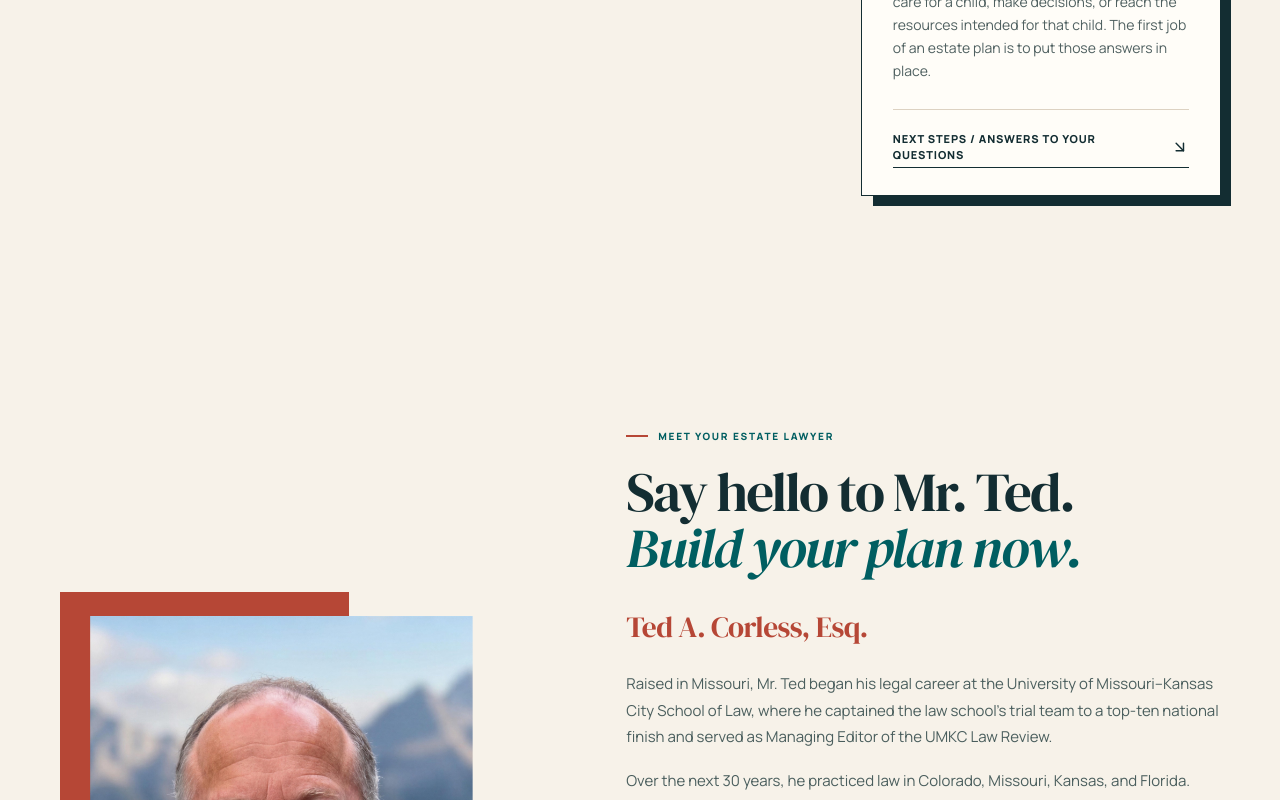
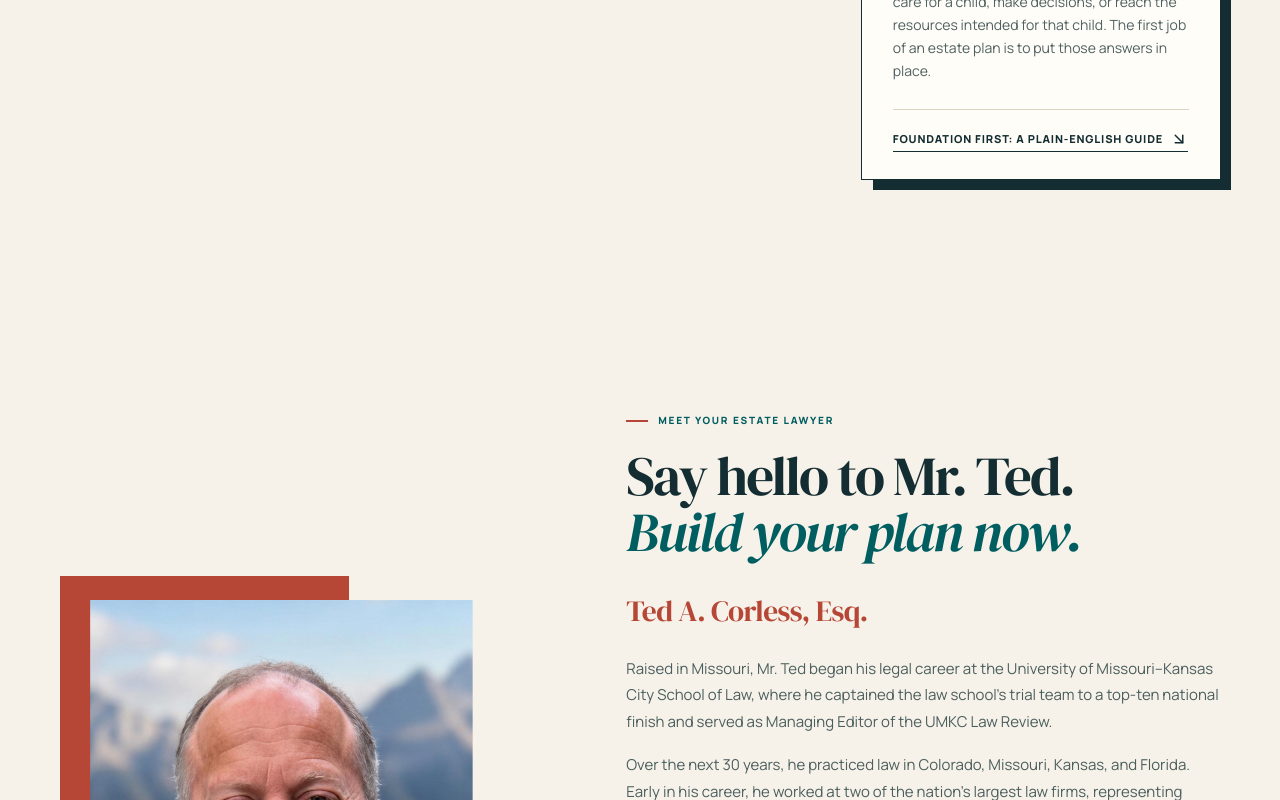
Before and after one commit to tedcorless/corless-estate-law, a React (Vite) app: page / in a window 1280 px wide. Shown: the part 1380-2180 px from the top of the page. Built offline with nearby package versions, Linux system fonts and the light colour scheme.

Commit message:
Add files via upload

```diff
--- a/src/Home.tsx
+++ b/src/Home.tsx
@@ -30,7 +30,7 @@ const planningTableUrl = "/hero-desk-flatirons.jpg";
 const boulderFieldGuideUrl = "/hero-desk-flatirons.jpg";
 const boulderFamilyUrl = "/hero-desk-flatirons.jpg";
 const tedCorlessHeadshotUrl = "/ted-corless-headshot.jpg";
-const foundationGuideUrl = "/foundation-first-guide.md";
+const foundationGuideUrl = "/Foundation-First-Guide.pdf";
 const publicPhone = "(720) 378-8967";
 const publicPhoneHref = "tel:+17203788967";
 
@@ -232,7 +232,7 @@ export default function Home() {
             <h3>Take care of the children first.</h3>
             <p>If a parent dies or becomes unable to act, a family should not be left wondering who can care for a child, make decisions, or reach the resources intended for that child. The first job of an estate plan is to put those answers in place.</p>
             <div className="scope-line" />
-            <a className="text-link" href={foundationGuideUrl} download="corless-foundation-first-guide.md">Next Steps / Answers to Your Questions <ArrowDownRight size={18} /></a>
+            <a className="text-link" href={foundationGuideUrl} download="Corless-Foundation-First-Guide.pdf">Foundation First: A Plain-English Guide <ArrowDownRight size={18} /></a>
           </div>
         </section>
 
@@ -362,10 +362,10 @@ export default function Home() {
               <SectionLabel>Foundation First guide</SectionLabel>
               <h2 id="guide-title">Children first. <em>Foundation first.</em></h2>
               <p>
-              Download Next Steps / Answers to Your Questions for a plain-English explanation of the foundational decisions that protect children, family, assets, and your wishes before more advanced tax or savings planning begins.
+              Download Foundation First: A Plain-English Guide to Getting Started. It covers the core decisions that protect your children, your family, and your wishes—and how the process with Mr. Ted works, step by step.
               </p>
             <div className="guide-safeguard"><LockKeyhole size={17} /><span>Keep the public step simple. Do not enter asset, account, document, or other confidential details here.</span></div>
-            <a className="guide-download" href={foundationGuideUrl} download="corless-foundation-first-guide.md"><FolderOpen size={17} /> Download Next Steps / Answers to Your Questions <ArrowDownRight size={16} /></a>
+            <a className="guide-download" href={foundationGuideUrl} download="Corless-Foundation-First-Guide.pdf"><FolderOpen size={17} /> Download the Plain-English Guide (PDF) <ArrowDownRight size={16} /></a>
           </div>
 
           <div className="guide-panel" aria-live="polite">
@@ -375,7 +375,7 @@ export default function Home() {
               <h3>Put the essential decisions in place. <em>Then build from there.</em></h3>
               <p>The guide explains why guardianship, decision-making authority, beneficiary coordination, and the core estate documents should come before a family spends months working through advanced planning questions.</p>
               <div className="guide-result__actions">
-                <a className="button button--brick" href={foundationGuideUrl} download="corless-foundation-first-guide.md">Download the guide <ArrowDownRight size={18} /></a>
+                <a className="button button--brick" href={foundationGuideUrl} download="Corless-Foundation-First-Guide.pdf">Download the guide <ArrowDownRight size={18} /></a>
                 <a className="text-link" href={publicPhoneHref}>Call Mr. Ted Now <MoveRight size={18} /></a>
               </div>
             </div>
```
